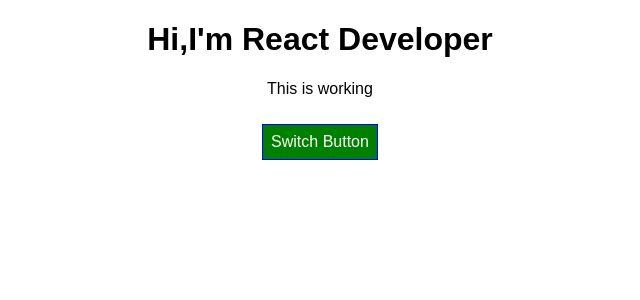
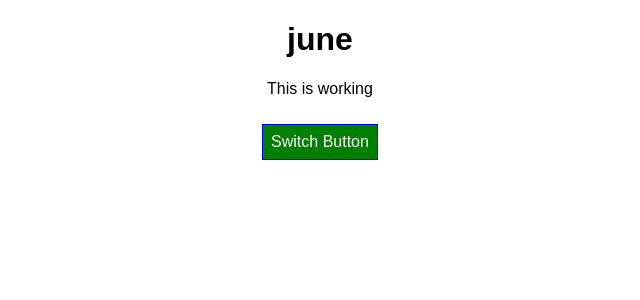
Before and after one commit to gokulravikumar1998/ReactBasics1, a React (Create React App) app in the folder react-guide/: page / in a window 1280 px wide. Shown: the top 300 px of the page, without its empty margins (320-960 px from the left). Built offline with nearby package versions, Linux system fonts and the light colour scheme.

Commit message:
new css styling

```diff
--- a/react-guide/src/Containers/App.js
+++ b/react-guide/src/Containers/App.js
@@ -75,7 +75,7 @@ class App extends Component {
     return (
 
       <div className="App">
-        <Cockpit show={this.state.showPersons} persons={this.state.persons} clicked={this.togglePersonsHandler}/>
+        <Cockpit title={this.props.appTitle} show={this.state.showPersons} persons={this.state.persons} clicked={this.togglePersonsHandler}/>
         {persons}
       </div>
 
--- a/react-guide/src/components/Cockpit/Cockpit.js
+++ b/react-guide/src/components/Cockpit/Cockpit.js
@@ -1,6 +1,7 @@
 import React from "react"
 
-import "./Cockpit.css"
+import classes from "./Cockpit.module.css"
+
 
 const cockpit = (props) =>{
 
@@ -8,18 +9,18 @@ const cockpit = (props) =>{
     let btnClass = '';
     if (props.show) {
 
-        btnClass = "Red"
+        btnClass = classes.Red
     }
     if (props.persons.length<=2){
-        assignedClasses.push("red")
+        assignedClasses.push(classes.red)
     }
     if (props.persons.length<=1){
-      assignedClasses.push("bold")
+      assignedClasses.push(classes.bold)
     }
     return (
 
-        <div className={"Cockpit"}>
-        <h1>Hi,I'm React Developer</h1>
+        <div className={classes.Cockpit}>
+        <h1>{props.title}</h1>
         <p className={assignedClasses.join(' ')}>This is working</p>
         <button className={btnClass} onClick={ props.clicked}>Switch Button</button>
 
--- a/react-guide/src/index.js
+++ b/react-guide/src/index.js
@@ -6,5 +6,5 @@ import registerServiceWorker from './registerServiceWorker';
 
 const container = document.getElementById('root');
 const root = createRoot(container);
-root.render(<App/>)
+root.render(<App appTitle="june"/>)
 registerServiceWorker();
```
Also changed, not shown: react-guide/src/components/Cockpit/Cockpit.module.css (renamed from react-guide/src/components/Cockpit/Cockpit.css).
